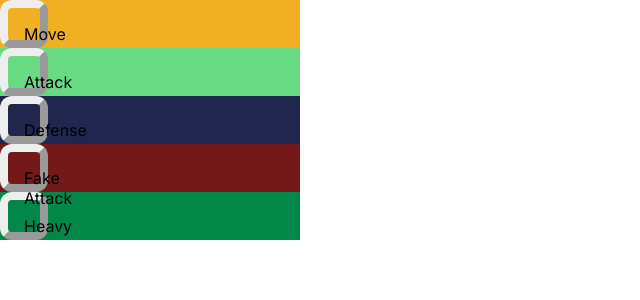
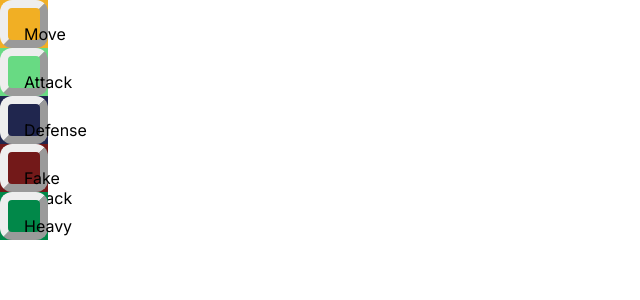
Before and after one commit to Palomia/gmtk-2023, a Next.js app: page / in a window 1280 px wide. Shown: the top 300 px of the page, without its empty margins (0-640 px from the left). Built offline with nearby package versions, Linux system fonts and the light colour scheme.

Commit message:
Display Bank grid

```diff
--- a/src/app/ActionBank.module.css
+++ b/src/app/ActionBank.module.css
@@ -1,3 +1,4 @@
 .root{
-    width: 300px;
+    width: 30px;
+    display: grid;
 }
```
